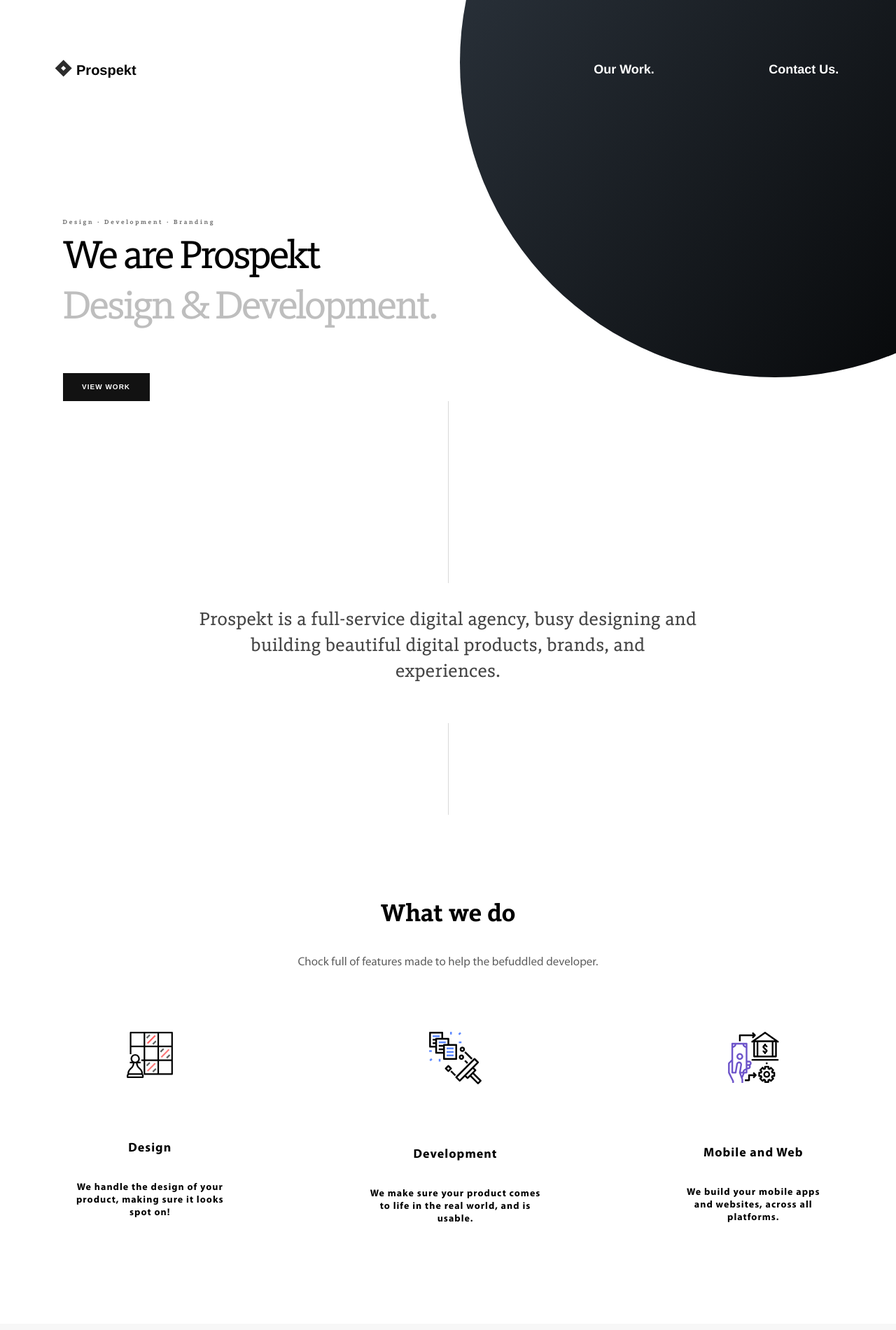
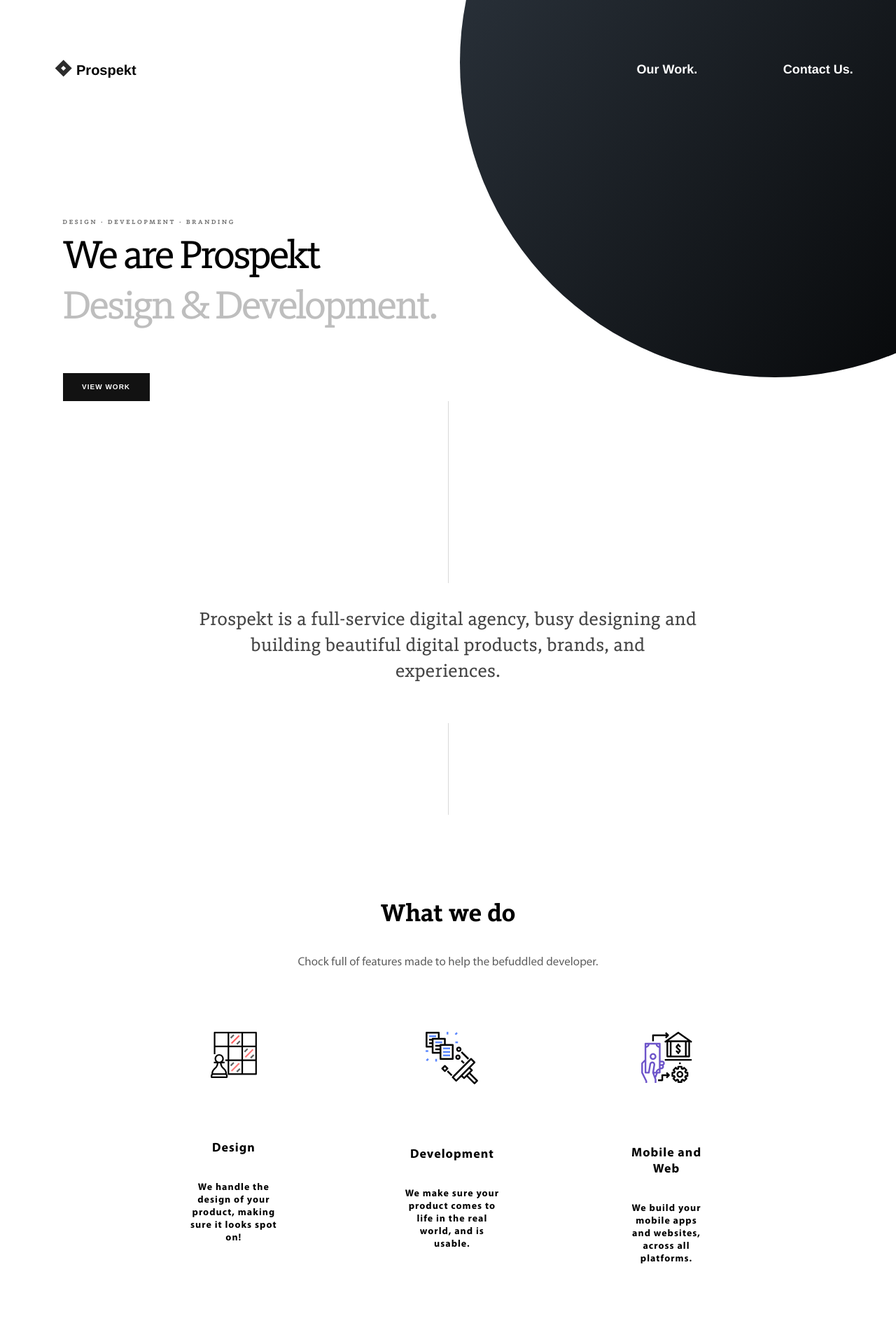
Before and after one commit to ProspektStudio/prospektstudio.github.io, a plain HTML site: page index.html in a window 1280 px wide. Shown: the top 1900 px of the page at 70% size. Drawn offline with Linux system fonts and the light colour scheme.

Commit message:
Minor changes

```diff
--- a/index.html
+++ b/index.html
@@ -32,7 +32,7 @@
 
     <div id="description">
         <div id="design-development-branding">
-            Design · Development · Branding
+            DESIGN · DEVELOPMENT · BRANDING
         </div>
         <div id="we-are-prospekt">
             We are Prospekt
@@ -59,6 +59,8 @@
     </div>
 
     <div id="des-dev-mob_web">
+
+        <div></div>
 
         <div>
             <img src="icons/Design.svg">
@@ -89,6 +91,8 @@
                 We build your mobile apps and websites, across all platforms.
             </div>
         </div>
+
+        <div></div>
 
     </div>
 
--- a/style.scss
+++ b/style.scss
@@ -48,13 +48,13 @@ $header-margin: 89px;
   @extend .helvetica-bold;
 
   #brand {
-    flex-grow: 1;
+    flex-grow: 2;
     display: flex;
     justify-content: space-around;
   }
 
   #space {
-    flex-grow: 3;
+    flex-grow: 7;
   }
 
   #navigation {
@@ -62,7 +62,7 @@ $header-margin: 89px;
     text-align: left;
     color: white;
 
-    flex-grow: 2;
+    flex-grow: 3;
     display: flex;
     justify-content: space-around;
   }
@@ -197,8 +197,8 @@ $header-margin: 89px;
   justify-content: space-around;
 
   > div {
-    margin-left: 100px;
-    margin-right: 100px;
+    margin-left: 90px;
+    margin-right: 90px;
   }
 
   img {
```
Also changed, not shown: style.css, 1 other file.
